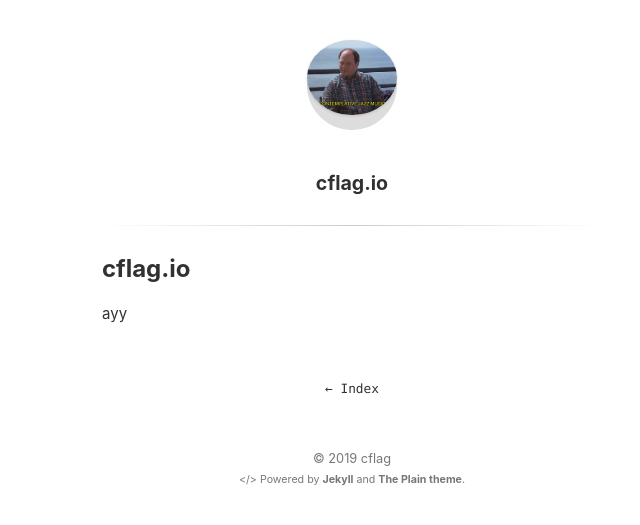
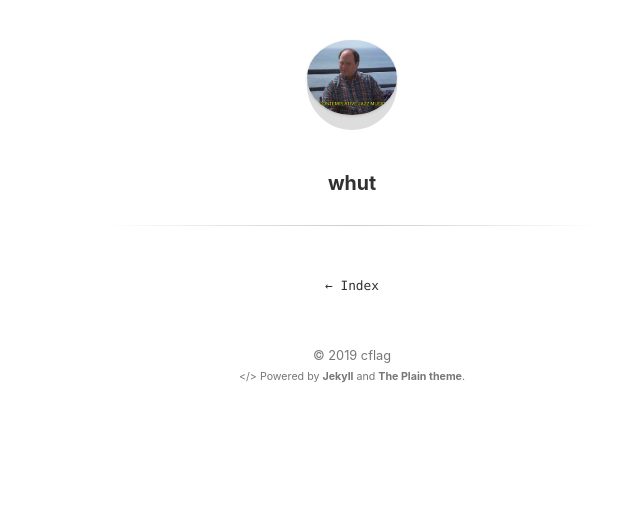
Before and after one commit to cflag02/cflag.io, a Jekyll site: the page built from index.md, in a window 1280 px wide. Shown: the top 525 px of the page, without its empty margins (288-928 px from the left). Built offline with Jekyll 4.4.1, drawn with Linux system fonts in a browser that asks for light colours; our own code applies the rules of GitHub Pages for plain Markdown files.

Commit message:
Update index.md

```diff
--- a/index.md
+++ b/index.md
@@ -1,2 +1,4 @@
-## cflag.io
-ayy
+---
+layout: page
+title:  "whut"
+---
```
